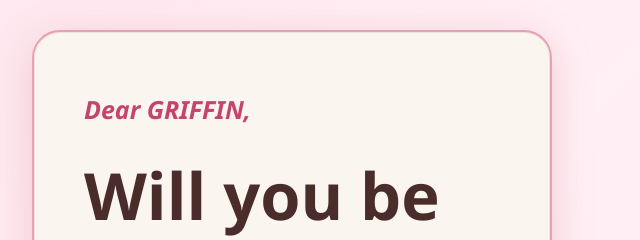
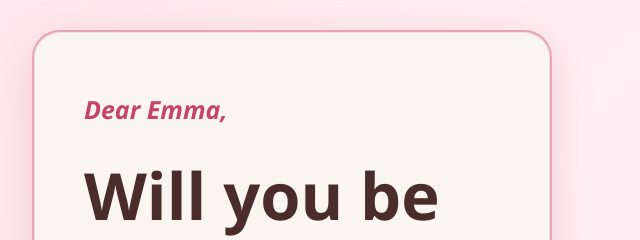
Before and after one commit to lucasreydman/valentine, a plain HTML site: page valentine-site/index.html in a window 1280 px wide. Shown: the top 240 px of the page, 348-988 px from the left. Drawn offline with Linux system fonts and the light colour scheme.

Commit message:
change to emma

```diff
--- a/valentine-site/index.html
+++ b/valentine-site/index.html
@@ -17,7 +17,7 @@
   <!-- Screen A: Ask screen — card style -->
   <section id="screen-ask" class="screen screen-ask active" aria-label="Valentine question">
     <div class="card ask-card">
-      <p class="card-dear">Dear GRIFFIN,</p>
+      <p class="card-dear">Dear Emma,</p>
       <h1>Will you be my Valentine? 💘</h1>
       <p class="subtext">Choose wisely...</p>
       <div class="buttons-wrap">
```
